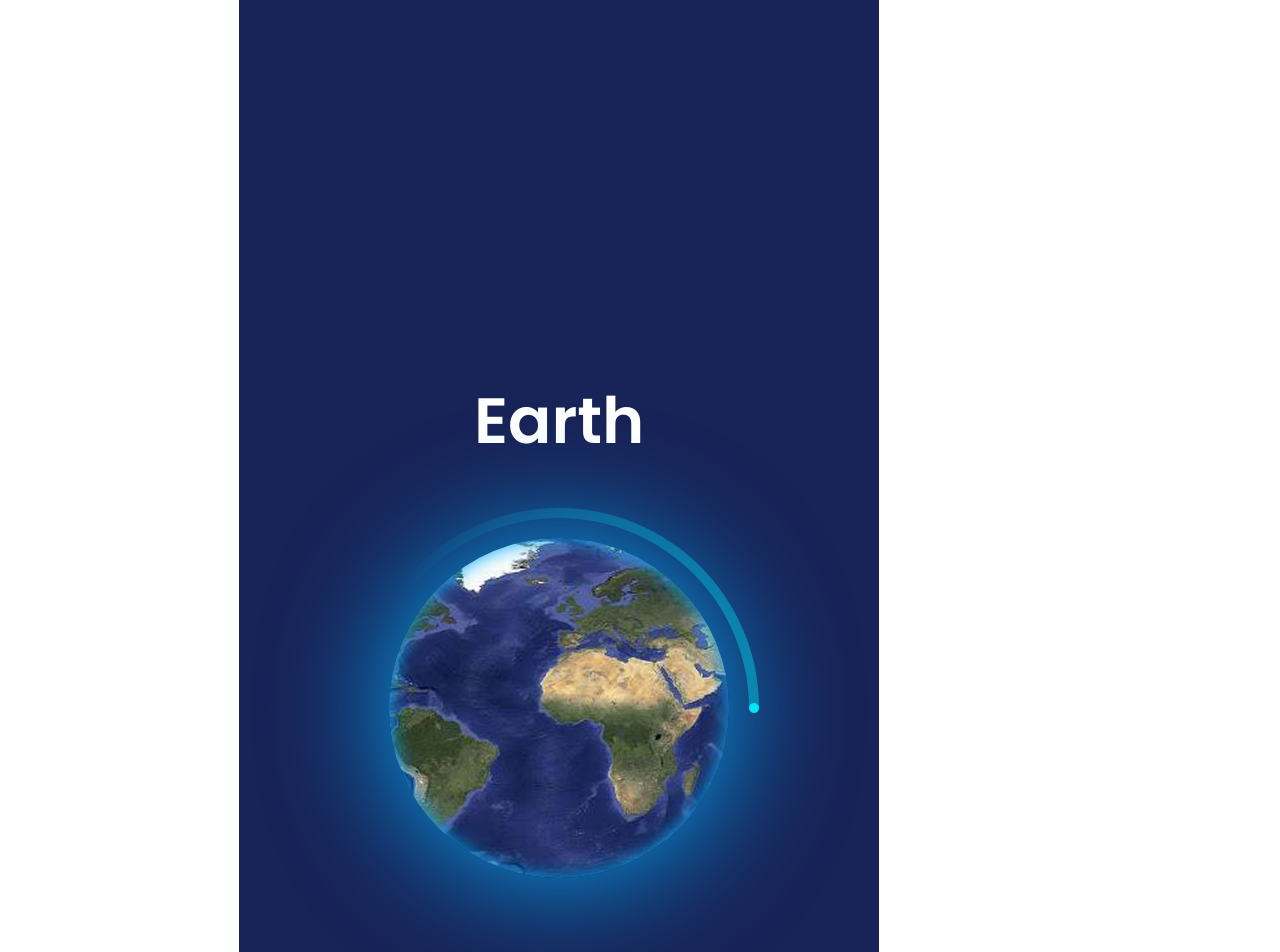
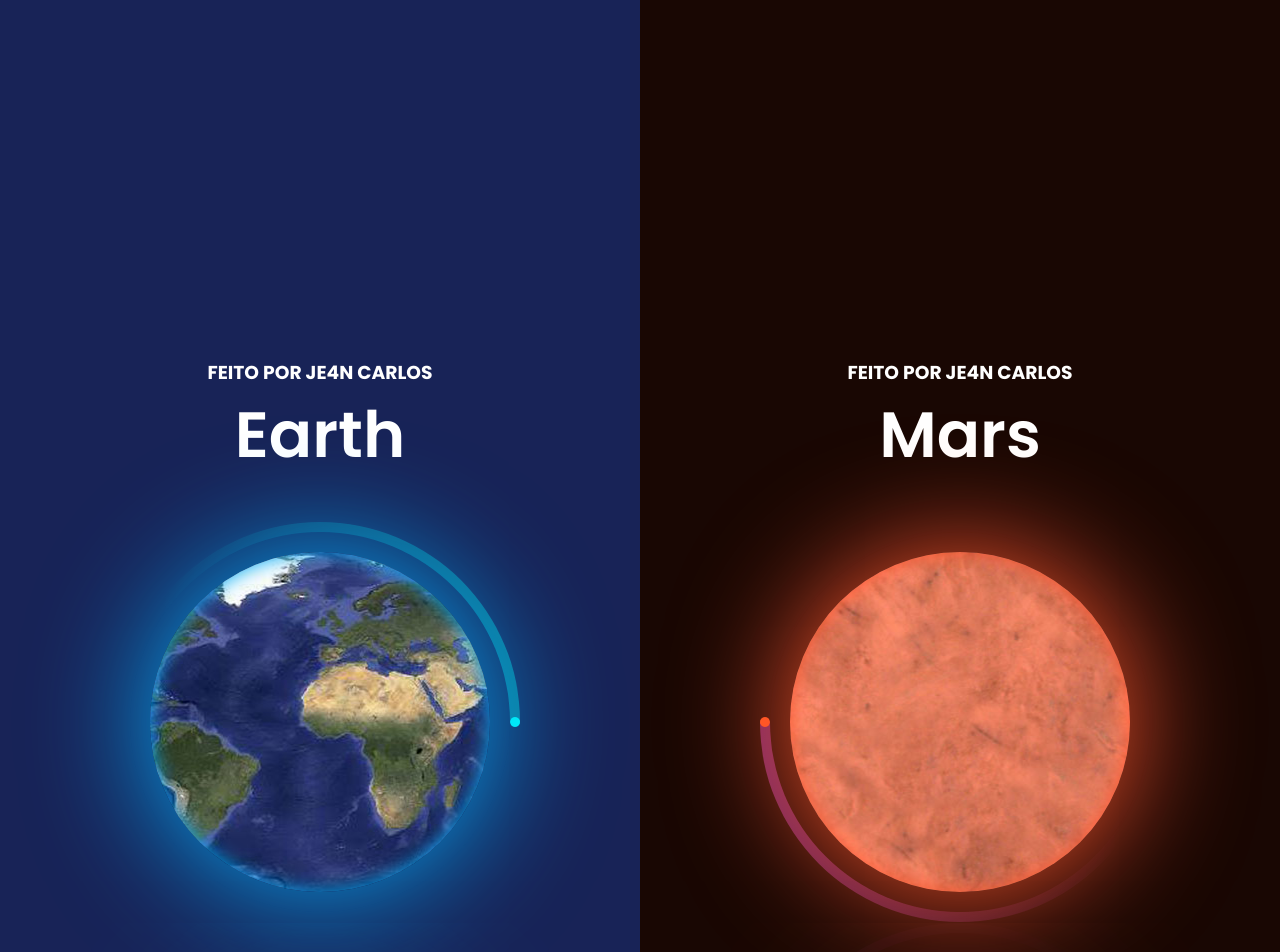
Before and after one commit to JE4NVRG/css-planets-animation, a plain HTML site: page index.html in a window 1280 px wide. Shown: the top 952 px of the page. Drawn offline with Linux system fonts and the light colour scheme.

Commit message:
projeto finalizado com sucesso

```diff
--- a/index.html
+++ b/index.html
@@ -11,6 +11,7 @@
 
 <body>
     <div class="planet planetEarth">
+        <h3>FEITO POR JE4N CARLOS</h3>
         <h2>Earth</h2>
         <div class="container">
             <div class="loader"><span></span></div>
@@ -20,6 +21,7 @@
     </div><!--planet PlanerEarth-->
 
     <div class="planet planetMars">
+        <h3>FEITO POR JE4N CARLOS</h3>
         <h2>Mars</h2>
         <div class="container">
             <div class="loader"><span></span></div>
@@ -30,4 +32,5 @@
 
 </body>
 
+
 </html>
--- a/style.css
+++ b/style.css
@@ -33,6 +33,7 @@ body {
     justify-content: center;
     align-items: center;
     flex-direction: column;
+    -webkit-box-reflect: below 1px linear-gradient(#0001,#0002);
 }
 
 .planetEarth {
@@ -128,3 +129,100 @@ animation: animateEarth 20s linear infinite;
         background-position: 162.5%;
     }
 }
+.planetMars {
+    position: relative;
+    min-width: 50%;
+    height: 100vw;
+    justify-content: center;
+    align-items: center;
+    background: #190703;
+}
+
+.planetMars .loader {
+    position: relative;
+    width: 400px;
+    height: 400px;
+    border-radius: 50%;
+    animation: animate 4s linear infinite;
+    animation-delay: -2s;
+}
+@keyframes animate {
+    0% {
+        transform: rotate(0deg);
+    }
+    100% {
+        transform: rotate(360deg);
+    }
+}
+
+.planetMars .loader:before {
+    content: '';
+    position: absolute;
+    top: 0;
+    left: 0;
+    width: 50%;
+    height: 100%;
+    background: linear-gradient(to top, transparent, rgba(255,87,340, 0.4));
+    background-size: 200px 360px;
+    background-repeat: no-repeat;
+    border-top-left-radius: 200px;
+    border-bottom-left-radius: 200px;
+}
+
+.planetMars .loader:after {
+    content: '';
+    position: absolute;
+    top: 0;
+    left: 50%;
+    transform: translateX(-50%);
+    width: 10px;
+    height: 10px;
+    background: #ff5722;
+    border-radius: 50%;
+    z-index: 10;
+    box-shadow: 0 0 10px #ff5722,
+        0 0 20px #ff5722,
+        0 0 30px #ff5722,
+        0 0 40px #ff5722,
+        0 0 50px #ff5722,
+        0 0 60px #ff5722,
+        0 0 70px #ff5722,
+        0 0 80px #ff5722,
+        0 0 90px #ff5722,
+        0 0 100px #ff5722,
+
+}
+
+.planetMars .loader span {
+    position: absolute;
+    top: 10px;
+    left: 10px;
+    right: 10px;
+    bottom: 10px;
+    background: #190703;
+    border-radius: 50%;
+}
+
+.mars {
+    position: absolute;
+    width: 340px;
+    height: 340px;
+    background-image: url(mars.jpg);
+    border-radius: 50%;
+    background-size: cover;
+    box-shadow: inset 0 0 20px #ff5732,
+        0 0 120px #ff5732;
+animation: mars 6s linear infinite;
+
+}
+@keyframes mars {
+    0% {
+        background-position: 0;
+    }
+    100% {
+        background-position: -340px;
+    }
+}
+h3{
+    color: white;
+}
```
